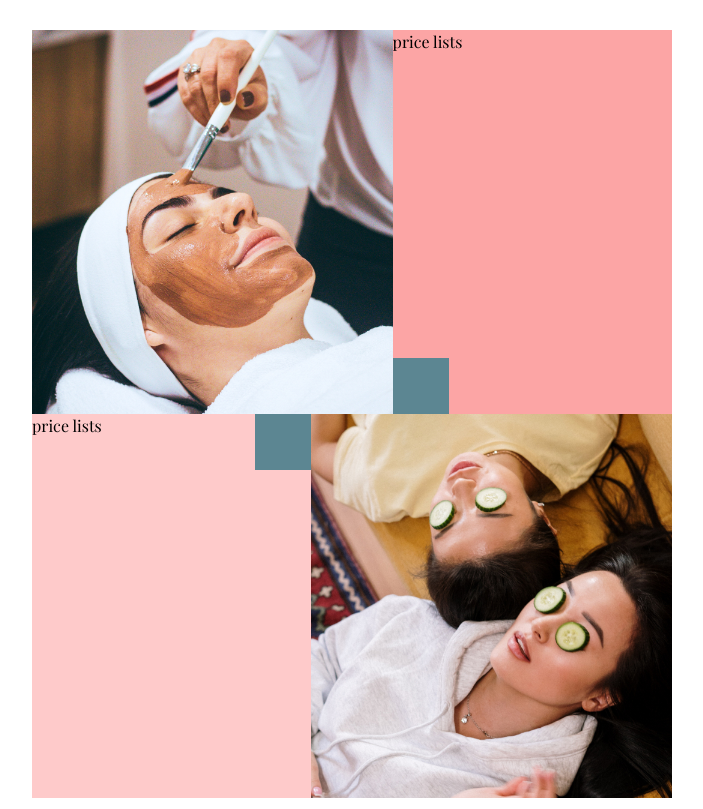
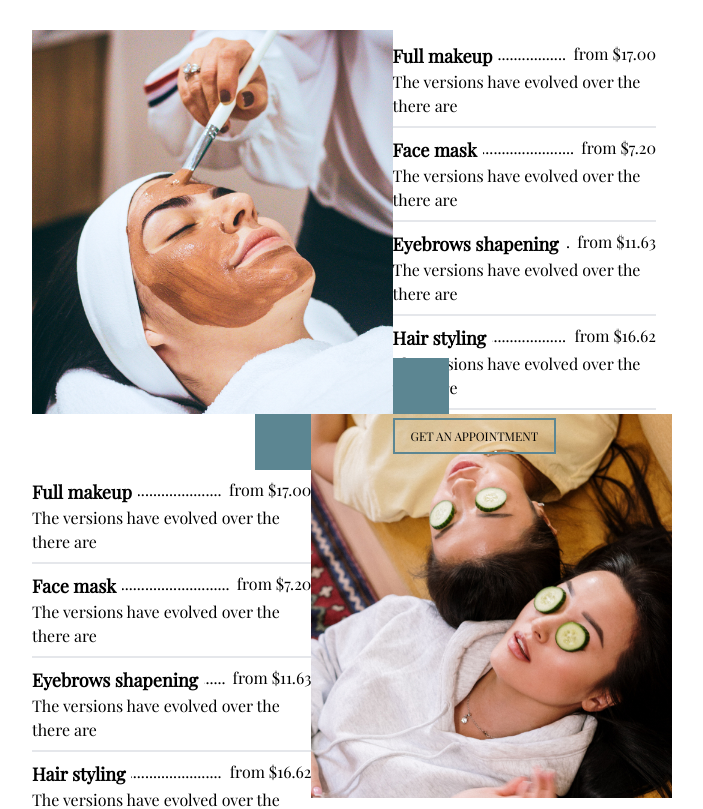
Before and after one commit to sirisenju/HouseOf_Iyanga, a React (Vite) app in the folder HouseOfIyanga/: page / in a window 1280 px wide. Shown: the part 2230-3039 px from the top of the page, without its empty margins (288-991 px from the left). Built offline with nearby package versions, Linux system fonts and the light colour scheme.

Commit message:
price list fixed

```diff
--- a/HouseOfIyanga/src/components/pages/Home.jsx
+++ b/HouseOfIyanga/src/components/pages/Home.jsx
@@ -1,6 +1,30 @@
 import React from "react";
 
 function Home() {
+
+  const priceList = [
+    {
+      id: 1,
+      item: "Full makeup",
+      price: "17.00"
+    },
+    {
+      id: 2,
+      item: "Face mask",
+      price: "7.20"
+    },
+    {
+      id: 3,
+      item: "Eyebrows shapening",
+      price: "11.63"
+    },
+    {
+      id: 4,
+      item: "Hair styling",
+      price: "16.62"
+    }
+  ];
+
   return (
     <main>
       {/*first section start................................................ */}
@@ -128,15 +152,41 @@ function Home() {
               <h2 className="text-3xl font-medium">We are Experienced in making you very Beautiful.</h2>
             </div>
           </div>
-          <div className="bg-green-300 flex">
+          <div className="flex">
             <img className="h-96 w-96 object-cover" src="/contentImage/faceMask1.jpg" alt="" />
-            <div className="bg-red-300 h-96 w-96 relative">price lists
-              <div className="h-14 w-14 bg-Secondary-theme absolute bottom-0 left-0"></div>
+            <div className="h-96 w-96 relative">
+            <div className="absolute right-4 top-1">
+                {priceList.map((product) => (
+                  <div key={product.id}>
+                    <div className="max-w-xs border-b-2 py-2">
+                      <ul className="leaders">
+                        <li><span className=" text-lg font-semibold">{product.item}</span> <span className="pl-2 font-medium"> from ${product.price}</span></li>
+                      </ul>
+                      <p>The versions have evolved over the there are</p>
+                    </div>
+                  </div>
+                ))}
+                <button className="text-xs px-4 py-2 border-2 mt-2 border-Secondary-theme">GET AN APPOINTMENT</button>
+              </div>
+              <div className="h-14 w-14 bg-Secondary-theme absolute bottom-0 left-0"/>
             </div>
           </div>
-          <div className="bg-green-500 flex ">
-            <div className="bg-red-200 h-96 w-96 relative">price lists
-              <div className="h-14 w-14 bg-Secondary-theme absolute top-0 right-0"></div>
+          <div className="flex">
+            <div className="h-96 w-96 relative">
+              <div className="pt-14">
+                {priceList.map((product) => (
+                  <div key={product.id}>
+                    <div className="max-w-xs border-b-2 py-2">
+                      <ul className="leaders">
+                        <li><span className=" text-lg font-semibold">{product.item}</span> <span className="pl-2 font-medium"> from ${product.price}</span></li>
+                      </ul>
+                      <p>The versions have evolved over the there are</p>
+                    </div>
+                  </div>
+                ))}
+                <button className="text-xs px-4 py-2 border-2 mt-2 border-Secondary-theme">GET AN APPOINTMENT</button>
+              </div>
+              <div className="h-14 w-14 bg-Secondary-theme absolute top-0 right-0"/>
             </div>
             <img className="h-96 w-96 object-cover" src="/contentImage/faceMask2.jpg" alt="" />
           </div>
@@ -221,13 +271,13 @@ function Home() {
                 <input className="w-72 py-2 px-2 mb-3 border-2 border-Secondary-theme outline-none " placeholder="Name" type="text" />
               </div>
               <div className="">
-                <input className="w-72 py-2 px-2 mb-3 border-2 border-Secondary-theme outline-none" placeholder="Name" type="text" />
+                <input className="w-72 py-2 px-2 mb-3 border-2 border-Secondary-theme outline-none" placeholder="Email" type="email" />
               </div>
               <div className="">
-                <input className="w-72 py-2 px-2 mb-3 border-2 border-Secondary-theme outline-none" placeholder="Name" type="text" />
+                <input className="w-72 py-2 px-2 mb-3 border-2 border-Secondary-theme outline-none" placeholder="Phone" type="number" />
               </div>
               <div className="">
-                <input className="w-72 mb-3 py-2 px-2 outline-none border-2 border-Secondary-theme" placeholder="Name" type="text" />
+                <input className="w-72 mb-3 py-2 px-2 outline-none border-2 border-Secondary-theme" placeholder="Service You Need" type="text" />
               </div>
               <div className="mb-3">
                 <textarea name="text" id="" className="w-72 h-28 py-2 px-2 outline-none border-2 border-Secondary-theme" placeholder="Any Note For Us?"></textarea>
--- a/HouseOfIyanga/src/index.css
+++ b/HouseOfIyanga/src/index.css
@@ -12,3 +12,27 @@
 .back{
     background-color: yellow;
 }
+
+ul.leaders {
+    max-width: 40em;
+    padding: 0;
+    overflow-x: hidden;
+    list-style: none;
+}
+
+ul.leaders li::before{
+    float: left;
+    width: 0;
+    white-space: nowrap;
+    content: ".........................................................................................";
+}
+
+ul.leaders span:first-child {
+    padding-right: 0.33em;
+    background: white;
+}
+
+ul.leaders span + span {
+    float: right;
+    background: white;
+}
```
